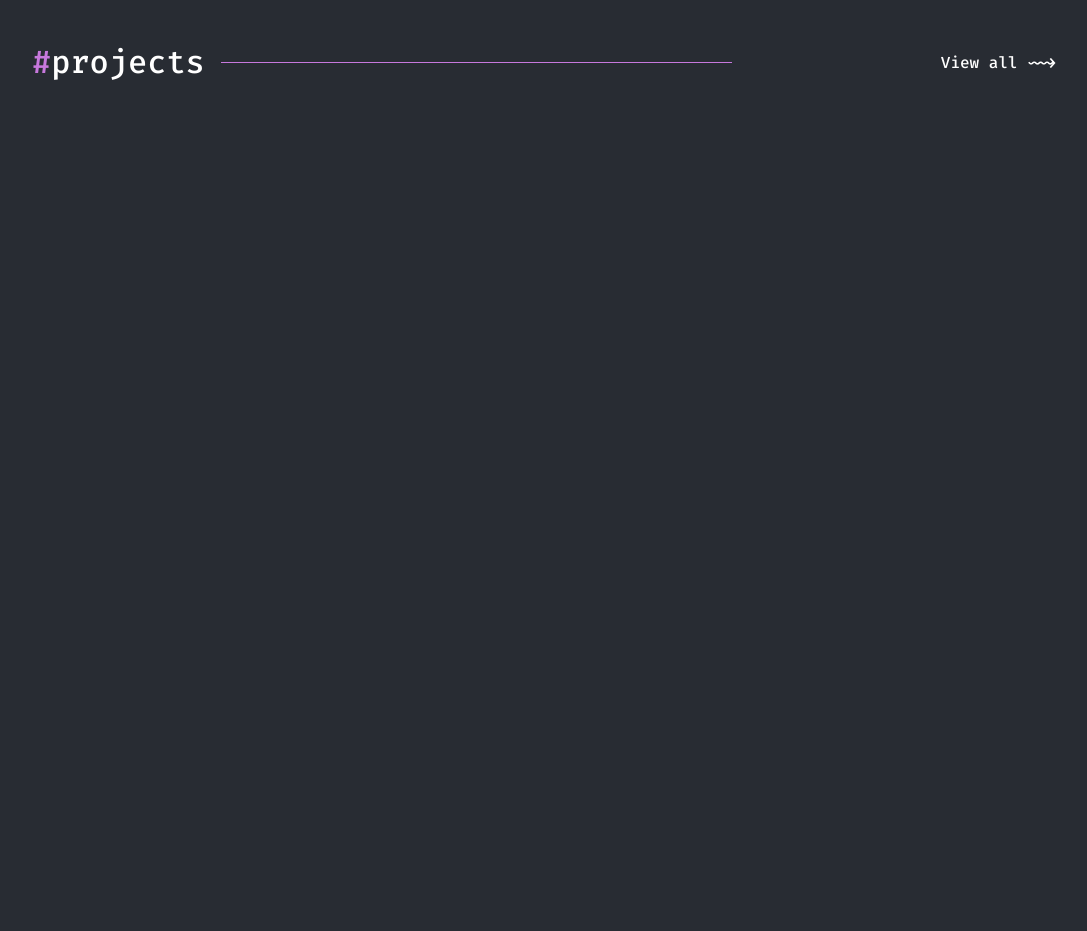
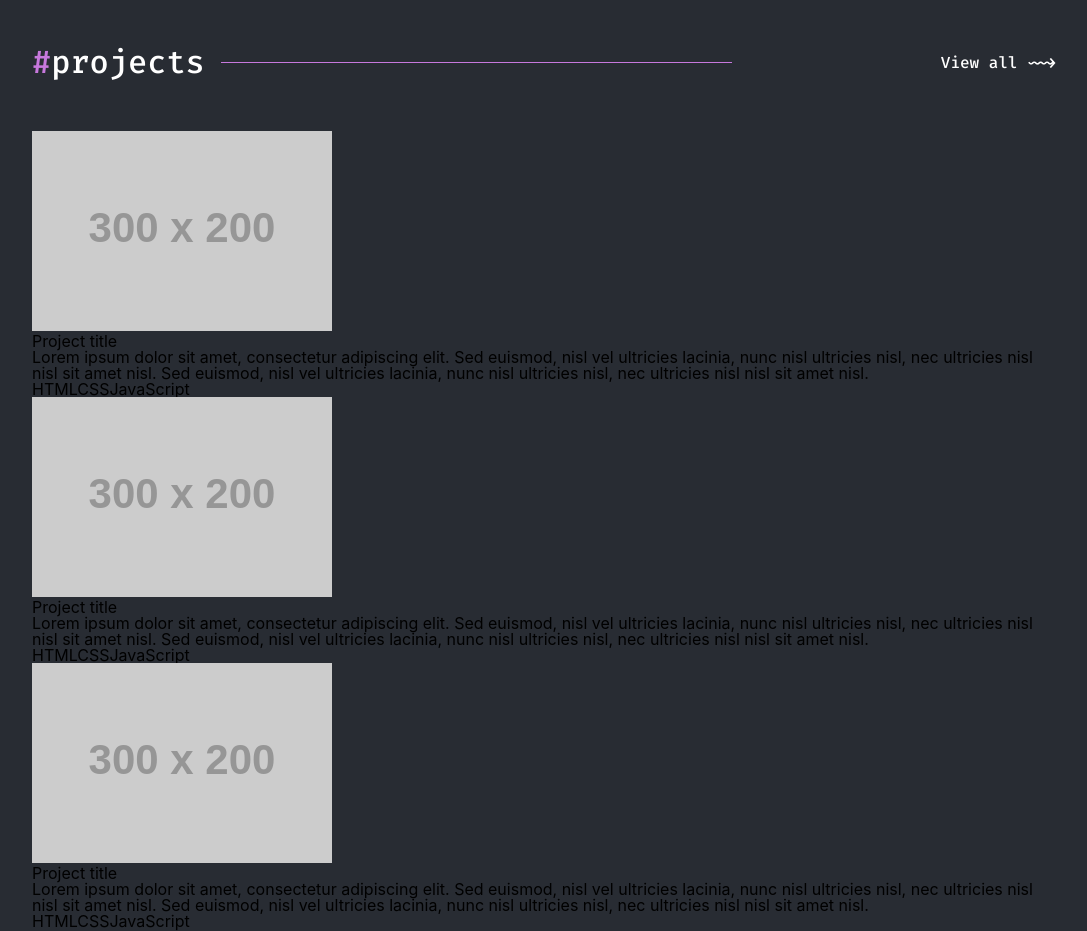
Before and after one commit to aegisnull/luistellez, a React (Create React App) app: page / in a window 1280 px wide. Shown: the part 840-1771 px from the top of the page, without its empty margins (96-1183 px from the left). Before the commit the page ends 971 px from the top, so only its background shows below. Built offline with nearby package versions, Linux system fonts and the light colour scheme.

Commit message:
feat: add 3 card components to Projects component

```diff
--- a/src/components/Projects/Projects.js
+++ b/src/components/Projects/Projects.js
@@ -1,4 +1,5 @@
 import './Projects.scss';
+import Card from '../Card/Card';
 
 function Projects() {
   return (
@@ -10,6 +11,11 @@ function Projects() {
         </div>
         <div className='projects__nav'>View all</div>
       </div>
+      <div className='projects__cards'>
+        <Card />
+        <Card />
+        <Card />
+      </div>
     </section>
   );
 }
```
